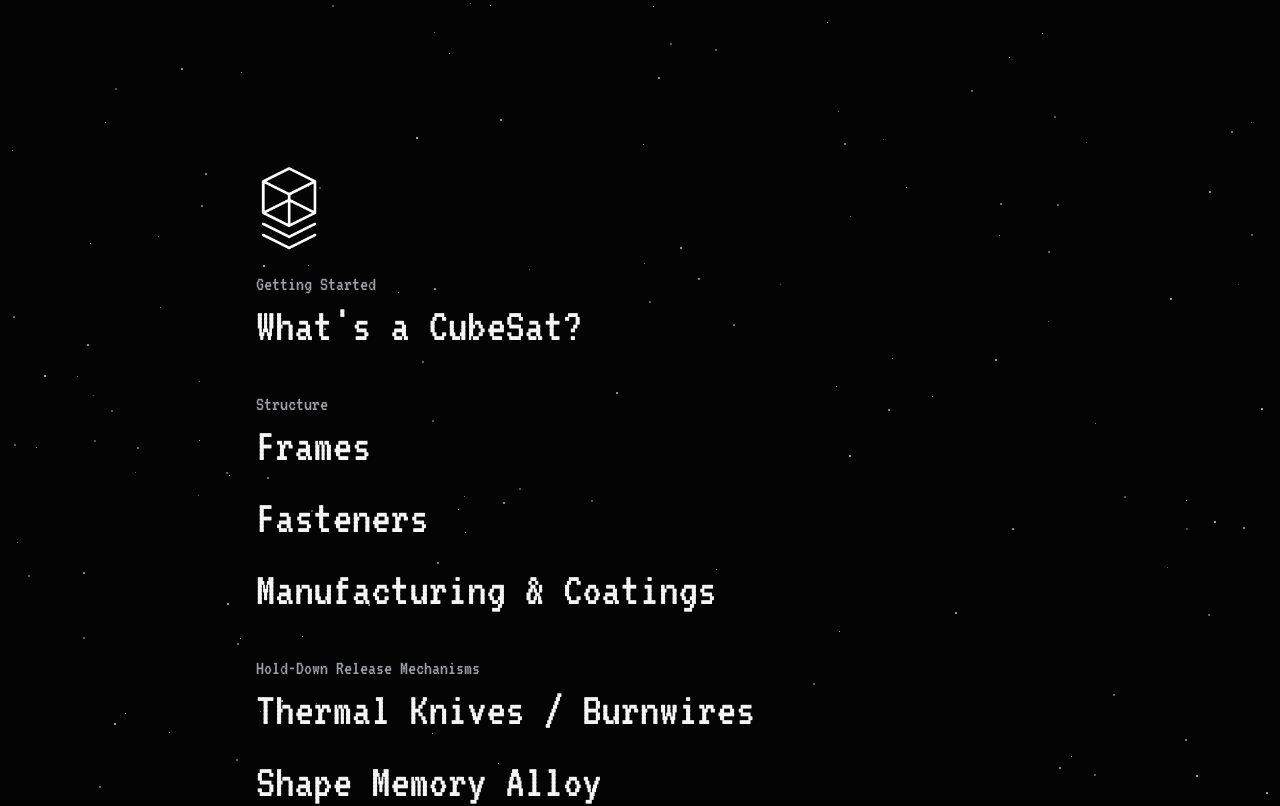
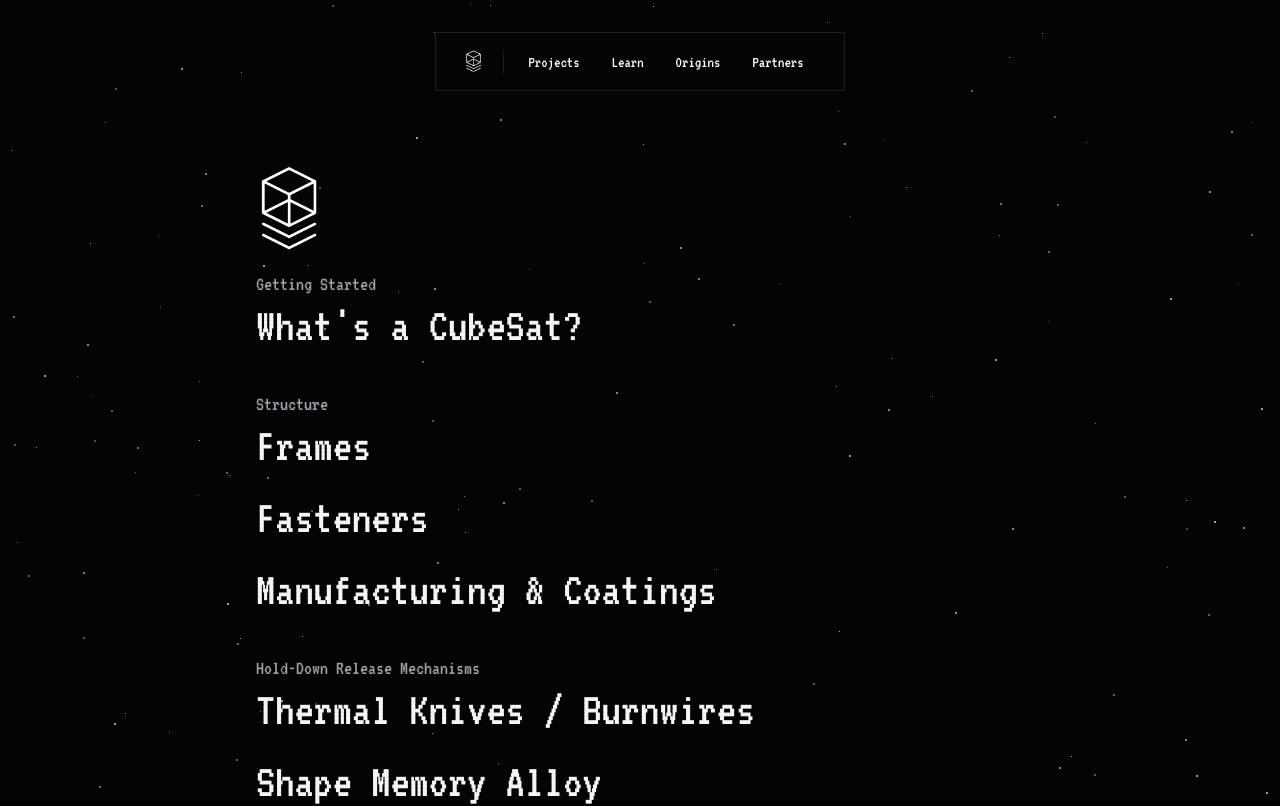
Before and after one commit to CubeSource/website-resources, a Next.js app in the folder resources/: page / in a window 1280 px wide. Shown: the top 806 px of the page. Built offline with nearby package versions, Linux system fonts and the light colour scheme.

Commit message:
added nav

```diff
--- a/resources/app/page.tsx
+++ b/resources/app/page.tsx
@@ -5,6 +5,7 @@ import Link from "next/link";
 import { useRouter } from "next/navigation";
 import { useState } from "react";
 import StarryBackground from "../components/StarryBackground";
+import NavBar from "../components/Nav";
 import { categories } from "../data/categories";
 import { outfit, vt323 } from "../lib/fonts";
 
@@ -18,6 +19,7 @@ export default function Home() {
 
   return (
     <div className="relative min-h-dvh bg-black text-zinc-200">
+      <NavBar />
       <StarryBackground />
       <div className="relative z-10 flex min-h-dvh items-start justify-center py-20 px-6 sm:py-24 md:px-10 md:py-40">
         <div className="w-full max-w-3xl">
--- /dev/null
+++ b/resources/components/Nav.tsx
@@ -0,0 +1,194 @@
+import Image from "next/image";
+import React, { useState, useEffect, ReactNode } from "react";
+import { vt323 } from "../lib/fonts";
+
+interface NavLink {
+  href: string;
+  label: string;
+  about?: string;
+}
+
+interface SocialLink {
+  href: string;
+  label: string;
+}
+
+interface NavLinkProps {
+  href: string;
+  children: ReactNode;
+}
+
+export default function NavBar() {
+  // Navigation links data
+  const navLinks: NavLink[] = [
+    { href: "#projects", label: "Projects", about: "View our portfolio of the projects we've done for nonprofits and other clubs." },
+    { href: "#learn", label: "Learn", about: "Check out our educational resources and guides for web development and design." },
+    { href: "#origins", label: "Origins", about: "Read about our history, executive team, and founding philosophy." },
+    { href: "#partners", label: "Partners", about: "Meet the collaborators, sponsors, and nonprofit partners we work with." }
+  ];
+
+  // Social media links
+  const socialLinks: SocialLink[] = [
+    { href: "https://twitter.com", label: "Twitter" },
+    { href: "https://youtube.com", label: "YouTube" },
+    { href: "https://discord.com", label: "Discord" }
+  ];
+
+  // State to track if mobile menu is open
+  const [menuOpen, setMenuOpen] = useState(false);
+
+  // Prevent scrolling when menu is open
+  useEffect(() => {
+    if (menuOpen) {
+      document.body.style.overflow = 'hidden';
+    } else {
+      document.body.style.overflow = '';
+    }
+
+    return () => {
+      document.body.style.overflow = '';
+    };
+  }, [menuOpen]);
+
+  // Toggle menu function
+  const toggleMenu = () => {
+    setMenuOpen(!menuOpen);
+  };
+
+  // Custom NavLink component with a white animated underline effect
+  const NavLink = ({ href, children }: NavLinkProps) => {
+    return (
+      <a
+        href={href}
+        className={`${vt323.className} text-white px-4 relative group inline-block`}
+      >
+        <span className="relative inline-block">
+          {children}
+          <span
+            className="absolute left-0 bottom-[1px] w-full h-0.5 transform scale-x-0 transition-transform duration-300 origin-right group-hover:scale-x-100 bg-white"
+          />
+        </span>
+      </a>
+    );
+  };
+
+  // Determine container classes based on menu state
+  const containerClasses =
+    menuOpen
+      ? 'bottom-0 px-0 py-0'
+      : 'px-4 sm:px-8 py-4 sm:py-8 md:px-16';
+
+  // Determine navbar classes based on menu state
+  const navbarClasses =
+    menuOpen
+      ? 'w-full h-full rounded-none border-0 pb-16 py-4 px-4'
+      : 'px-4 sm:px-6 py-3 rounded-[0px] w-full sm:w-auto';
+
+  // Determine menu content classes based on menu state
+  const menuContentClasses =
+    menuOpen
+      ? 'opacity-100 mt-4 px-4 sm:px-6'
+      : 'max-h-0 opacity-0 mt-0';
+
+  return (
+    <div className={`fixed top-0 left-0 right-0 transition-all duration-300 ease-in-out z-50 ${containerClasses}`}>
+      {/* Mobile and desktop navbar */}
+      <div className={`w-full h-full flex ${menuOpen ? 'items-start' : 'justify-center items-center'}`}>
+        <div
+          className={`relative flex flex-col bg-[#040404] bg-opacity-80 backdrop-blur-md border border-white/10 transition-all duration-300 ease-in-out ${navbarClasses}`}
+          style={menuOpen ? {
+            background: 'linear-gradient(to top, #0a0a0a 0%, rgba(4, 4, 4, 0.9) 15%, rgba(4, 4, 4, 0.9) 100%)'
+          } : {}}
+        >
+          {/* Header row with logo and menu button */}
+          <div className={`flex justify-between items-center w-full ${menuOpen ? 'px-4 sm:px-6 py-3' : ''}`}>
+            <div className="p-[6px] mt-[-1px]">
+              <Image src="/Logo.png" alt="UCDevs logo" width={15} height={22} className="!w-[15px] !h-[22px]" style={{ width: '15px', height: '22px' }} />
+            </div>
+
+            {/* Navigation links - hidden on mobile */}
+            <nav className="hidden md:flex items-center ml-4 border-l border-white/10 pl-2">
+              {navLinks.map((link, index) => (
+                <NavLink key={index} href={link.href}>
+                  {link.label}
+                </NavLink>
+              ))}
+            </nav>
+
+            {/* Mobile menu button with flip animation - fixed width to accommodate both texts */}
+            <button
+              onClick={toggleMenu}
+              className={`${vt323.className} text-white md:hidden ml-auto relative h-6 w-16 overflow-hidden text-right`}
+            >
+              <span className={`inline-block w-full transition-transform duration-300 ${menuOpen ? 'transform -translate-y-full opacity-0' : ''}`}>
+                MENU
+              </span>
+              <span className={`absolute inset-0 w-full transition-transform duration-300 ${menuOpen ? 'transform translate-y-0' : 'transform translate-y-full opacity-0'}`}>
+                CLOSE
+              </span>
+            </button>
+          </div>
+
+          {/* Mobile menu - always in DOM but height/opacity animated */}
+          <div
+            className={`w-full flex-grow overflow-hidden transition-all duration-300 ease-in-out md:hidden ${menuContentClasses}`}
+          >
+            <ul className="flex flex-col pt-2">
+              {navLinks.map((link, index) => (
+                <li
+                  key={index}
+                  className={`transform transition-all duration-300 ease-in-out ${
+                    menuOpen
+                      ? 'translate-y-0 opacity-100'
+                      : 'translate-y-4 opacity-0'
+                  }`}
+                  style={{
+                    transitionDelay: menuOpen ? `${(index * 75) + 100}ms` : '0ms'
+                  }}
+                >
+                  <a
+                    href={link.href}
+                    className={`${vt323.className} block py-3 px-2 text-2xl text-white hover:bg-white/10 transition-colors`}
+                    onClick={(e: React.MouseEvent<HTMLAnchorElement>) => {
+                      // Prevent default to avoid navigation
+                      e.preventDefault();
+                      // Add logic to handle the navigation if needed
+                    }}
+                  >
+                    {link.label}
+                    {link.about && (
+                      <span className={`${vt323.className} block mt-1 text-lg text-gray-400 font-light leading-none`}>
+                        {link.about}
+                      </span>
+                    )}
+                  </a>
+                </li>
+              ))}
+            </ul>
+
+            {/* Social media links row */}
+            <div className={`flex px-2 space-x-8 mt-4 transition-all duration-300 ease-in-out ${
+              menuOpen ? 'opacity-100 translate-y-0' : 'opacity-0 translate-y-4'
+            }`} style={{ transitionDelay: menuOpen ? '500ms' : '0ms' }}>
+              {socialLinks.map((link, index) => (
+                <a
+                  key={index}
+                  href={link.href}
+                  className={`${vt323.className} text-white text-xl hover:text-white/80 transition-colors duration-300`}
+                  target="_blank"
+                  rel="noopener noreferrer"
+                  onClick={(e: React.MouseEvent<HTMLAnchorElement>) => {
+                    // Prevent immediate closing of menu
+                    e.stopPropagation();
+                  }}
+                >
+                  {link.label}
+                </a>
+              ))}
+            </div>
+          </div>
+        </div>
+      </div>
+    </div>
+  );
+}
```
